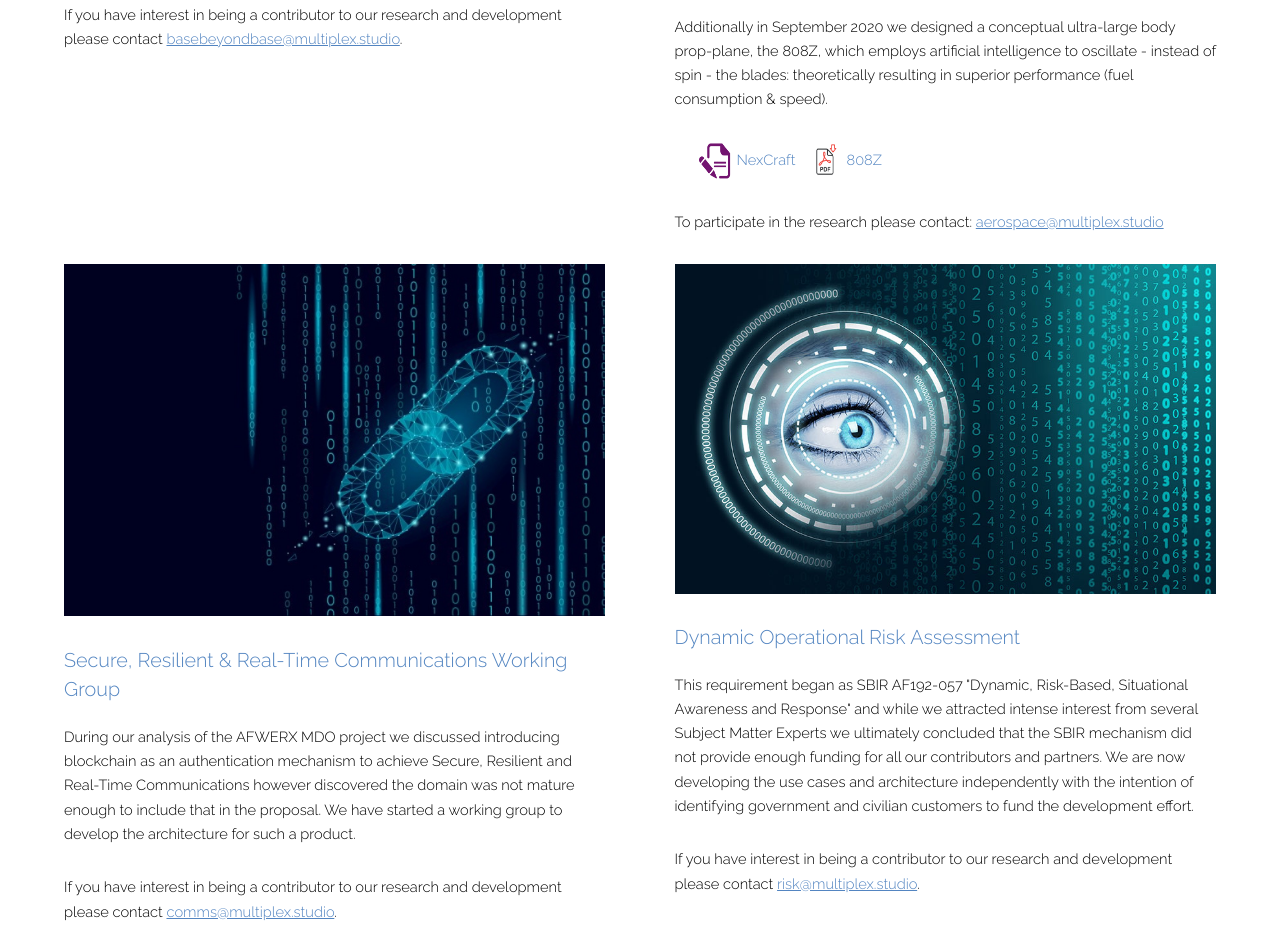
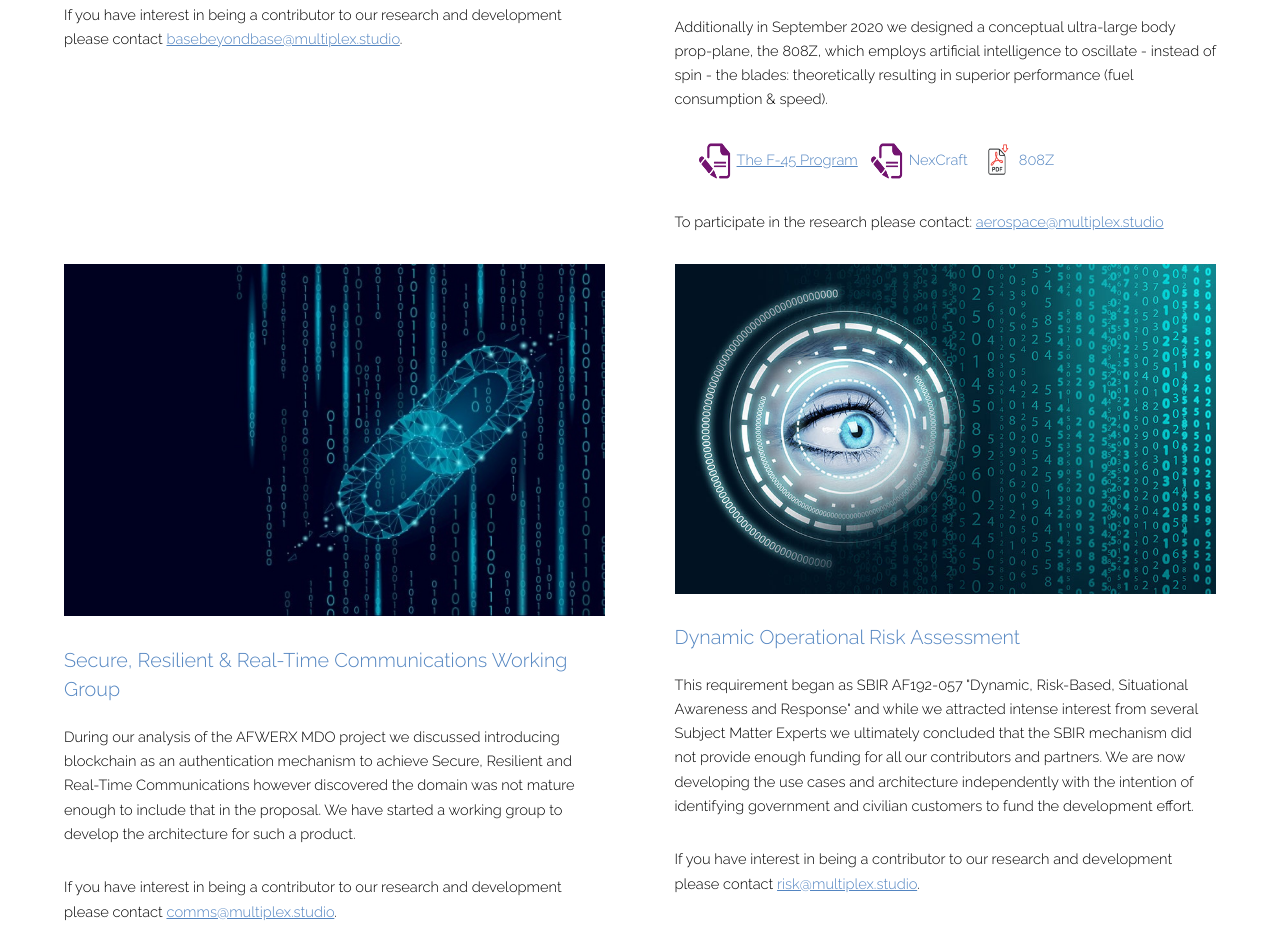
Before and after one commit to jlind0/multiplex.studio.web, a plain HTML site: page index.html in a window 1280 px wide. Shown: the part 3448-4396 px from the top of the page. Drawn offline with Linux system fonts and the light colour scheme.

Commit message:
Update index.html

```diff
--- a/index.html
+++ b/index.html
@@ -145,6 +145,9 @@
 						<p>Additionally in September 2020 we designed a conceptual ultra-large body prop-plane, the 808Z, which employs artificial intelligence to oscillate - instead of spin - the blades: theoretically  resulting in superior performance  (fuel consumption &amp; speed).</p>
 						<ul class="links">
 							<li>
+								<a href="https://www.linkedin.com/pulse/f-45-program-jason-l-lind/"><img src="images/article.png" alt="The F-45 Program" class="document-icon"/>The F-45 Program</span></a>
+							</li>
+							<li>
 								<a href="https://www.linkedin.com/pulse/nexcraft-ufo-10-year-time-frame-jason-l-lind/"><span><img src="images/article.png" alt="NexCraft" class="document-icon"/>NexCraft</span></a>
 							</li>
 							<li>
```
